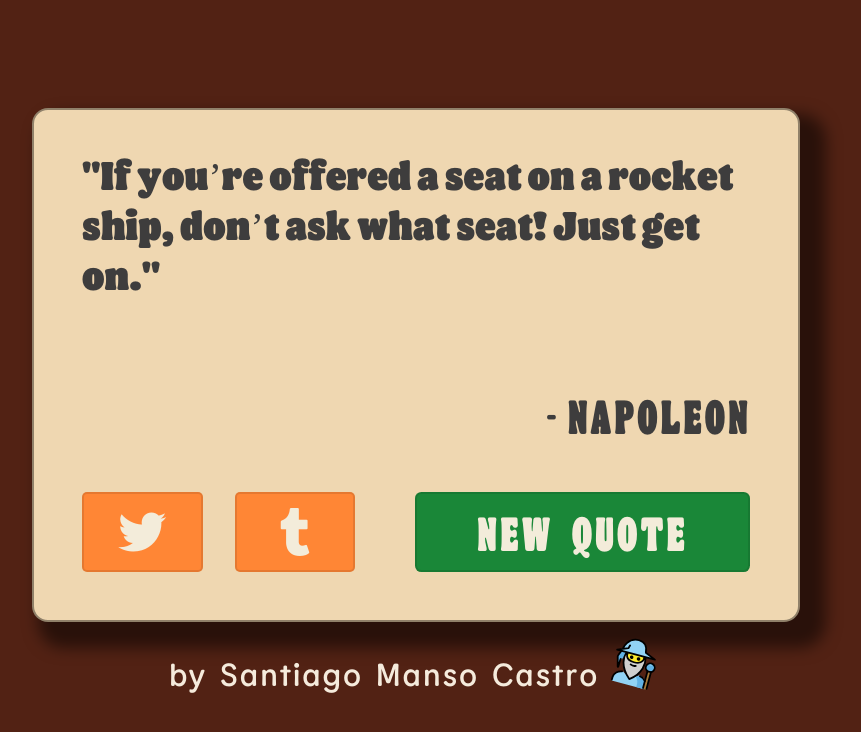
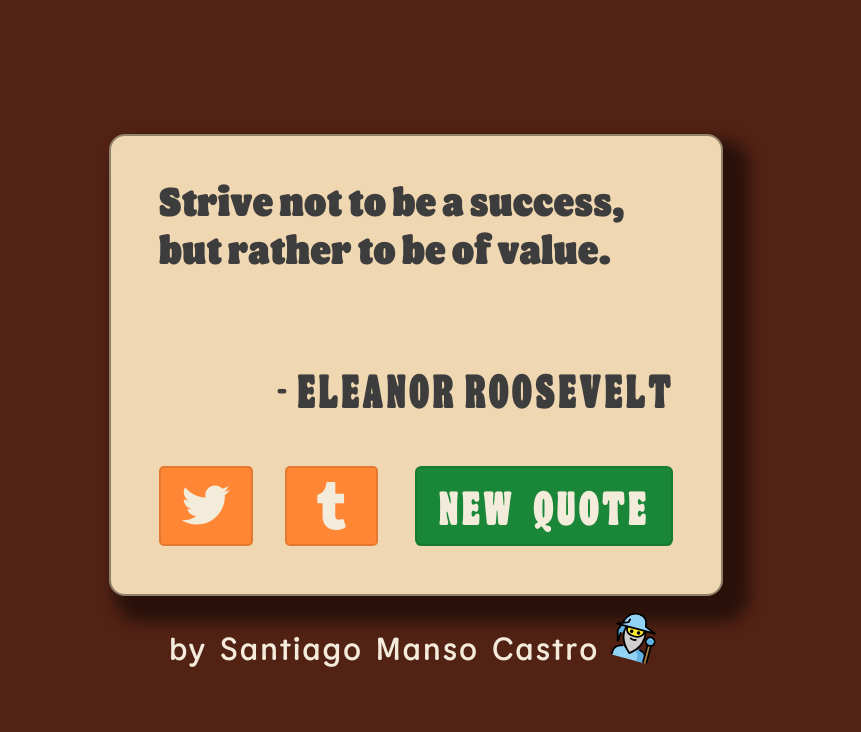
Before and after one commit to santiagomanso/random-quote-generator, a React (Create React App) app: page / in a window 1280 px wide. Shown: the top 732 px of the page, without its empty margins (224-1085 px from the left). Built offline with nearby package versions, Linux system fonts and the light colour scheme.

Commit message:
✨ +States +controlled rendering 🚧Working on resizable content

```diff
--- a/public/index.html
+++ b/public/index.html
@@ -30,15 +30,6 @@
   <body>
     <noscript>You need to enable JavaScript to run this app.</noscript>
     <div id="root"></div>
-    <!--
-      This HTML file is a template.
-      If you open it directly in the browser, you will see an empty page.
-
-      You can add webfonts, meta tags, or analytics to this file.
-      The build step will place the bundled scripts into the <body> tag.
-
-      To begin the development, run `npm start` or `yarn start`.
-      To create a production bundle, use `npm run build` or `yarn build`.
-    -->
+    <script src="https://cdn.freecodecamp.org/testable-projects-fcc/v1/bundle.js"></script>
   </body>
 </html>
--- a/src/App.js
+++ b/src/App.js
@@ -1,31 +1,58 @@
+import { useState } from 'react'
+import { quotes, authors } from './data/dataArrays'
 import './styles.css'
 
 function App() {
+  const handlerClick = () => {
+    let index = randomIndex(quotes.length)
+    setAuthor(authors[index])
+    setQuote(quotes[index])
+  }
+
+  const randomIndex = (arrayLength) => {
+    return Math.floor(Math.random() * arrayLength)
+  }
+
+  const [quote, setQuote] = useState(
+    quotes[Math.floor(Math.random() * quotes.length)]
+  )
+  const [author, setAuthor] = useState(
+    authors[Math.floor(Math.random() * authors.length)]
+  )
+
   return (
     <div id='quote-box'>
       <div className='p-2'>
         <div className='wrapper'>
           <div id='text' className='text-div'>
-            <p>
-              "If you’re offered a seat on a rocket ship, don’t ask what seat!
-              Just get on."
-            </p>
+            <p>{quote}</p>
           </div>
           <div id='author'>
             <div></div>
-            <p>- napoleon</p>
+            <p>- {author}</p>
           </div>
           <div className='buttons'>
             <div className='wrapper-icons'>
               <div className='icon cursor-pointer'>
-                <i className='fa-brands fa-twitter'></i>
+                <a
+                  href='http://twitter.com/intent/tweet'
+                  target='_blank'
+                  rel='norrefer noreferrer'
+                  id='tweet-quote'
+                >
+                  <i className='fa-brands fa-twitter'></i>
+                </a>
               </div>
               <div className='icon cursor-pointer'>
                 <i className='fa-brands fa-tumblr'></i>
               </div>
             </div>
 
-            <button id='new-quote' className='cursor-pointer'>
+            <button
+              id='new-quote'
+              className='cursor-pointer'
+              onClick={handlerClick}
+            >
               new quote
             </button>
           </div>
--- /dev/null
+++ b/src/data/dataArrays.js
@@ -0,0 +1,31 @@
+export const quotes = [
+  'That which does not kill us makes us stronger.',
+  'Life is what happens when you’re busy making other plans.',
+  'You must be the change you wish to see in the world.',
+  'Get busy living or get busy dying',
+  'Whether you think you can or you think you can’t, you’re right.',
+  'If you’re going through hell, keep going.',
+  'Strive not to be a success, but rather to be of value.',
+  'Twenty years from now you will be more disappointed by the things that you didn’t do than by the ones you did do.',
+  'Great minds discuss ideas; average minds discuss events; small minds discuss people.',
+  'Those who dare to fail miserably can achieve greatly.',
+  'He that falls in love with himself will have no rivals.',
+  'Life is ten percent what happens to you and ninety percent how you respond to it.',
+  'Don’t be afraid to give up the good to go for the great.',
+]
+
+export const authors = [
+  'Friedrich Nietzsche',
+  'John Lennon',
+  'Mahatma Gandhi',
+  'Stephen King',
+  'Henry Ford',
+  'Winston Churchill',
+  'Albert Einstein',
+  'Mark Twain',
+  'Eleanor Roosevelt',
+  'John F. Kennedy',
+  'Benjamin Franklin',
+  'Charles Swindoll',
+  'John D. Rockefeller',
+]
--- a/src/styles.css
+++ b/src/styles.css
@@ -14,20 +14,28 @@
     font-family: 'Flame4';
     src: url('./fonts/FlameSans.otf') format('woff2');
 }
+
 body{
-
     margin: 0;
     padding: 0;
     box-sizing: border-box;
+    display: flex;
+    justify-content: center;
+    align-items: center;
+    height: 100vh;
+    background: #522214;
 }
+
+a, a:visited{
+    text-decoration: none;
+    color: inherit;
+}
+
 #quote-box{
     display: flex;
     flex-direction: column;
     align-items: center;
     justify-content: center;
-    height: 100vh;
-    width: 100vw;
-    background: #522214;
 }
 
 
```
